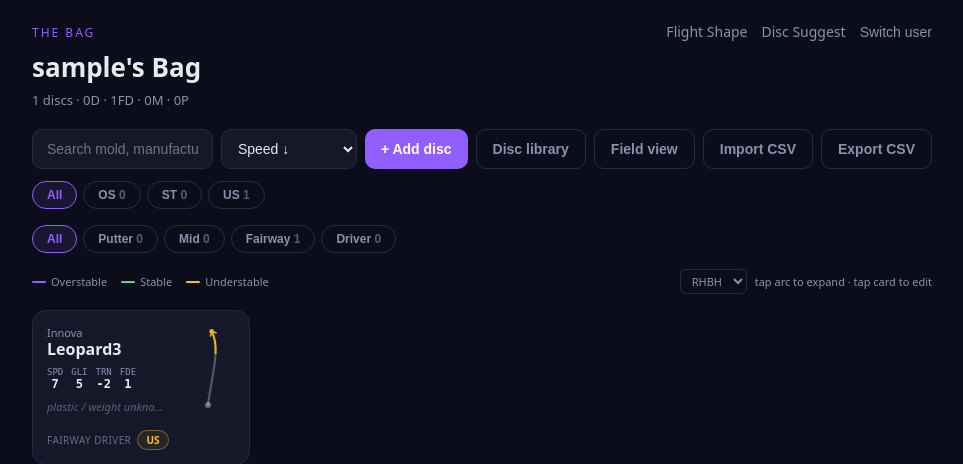
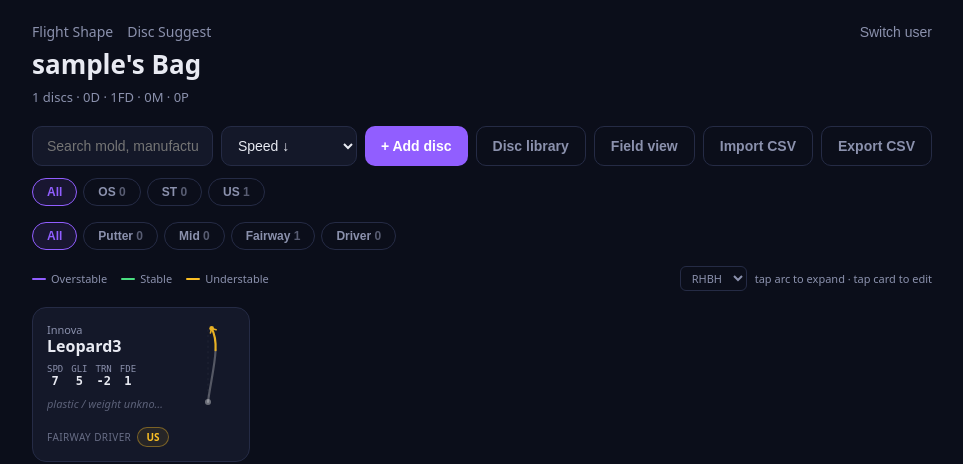
Before and after one commit to flyboy-byte/disc-tracker, a Flask app: page / in a window 1280 px wide. Shown: the top 464 px of the page, without its empty margins (158-1121 px from the left). Run offline with Flask 3, Linux system fonts and the light colour scheme; the visitor is signed in with stand-in values (Sample User, id 1); data comes from the database, SQL or seed files in the repository.

Commit message:
Match bag page header layout to tool pages
Nav links (Flight Shape, Disc Suggest) move to left side, Switch user
stays right — consistent with flightshape and discsuggestion headers.

Co-Authored-By: Claude Sonnet 4.6 <noreply@anthropic.com>

```diff
--- a/templates/index.html
+++ b/templates/index.html
@@ -163,14 +163,13 @@
 <div class="wrap">
   <header>
     <div style="display:flex;justify-content:space-between;align-items:baseline;margin-bottom:4px">
-      <p class="eyebrow">The Bag</p>
-      <div style="display:flex;align-items:baseline;gap:14px">
+      <div style="display:flex;gap:14px;align-items:baseline">
         <a href="/flightshape" style="color:var(--muted);font-size:14px;text-decoration:none">Flight Shape</a>
         <a href="/discsuggestion" style="color:var(--muted);font-size:14px;text-decoration:none">Disc Suggest</a>
-        <form method="post" action="/switch" style="margin:0">
-          <button type="submit" style="background:none;border:none;color:var(--muted);font-size:14px;cursor:pointer;padding:0">Switch user</button>
-        </form>
       </div>
+      <form method="post" action="/switch" style="margin:0">
+        <button type="submit" style="background:none;border:none;color:var(--muted);font-size:14px;cursor:pointer;padding:0">Switch user</button>
+      </form>
     </div>
     <h1>{{ username }}'s Bag</h1>
     <p class="substat" id="substat">Loading…</p>
```
